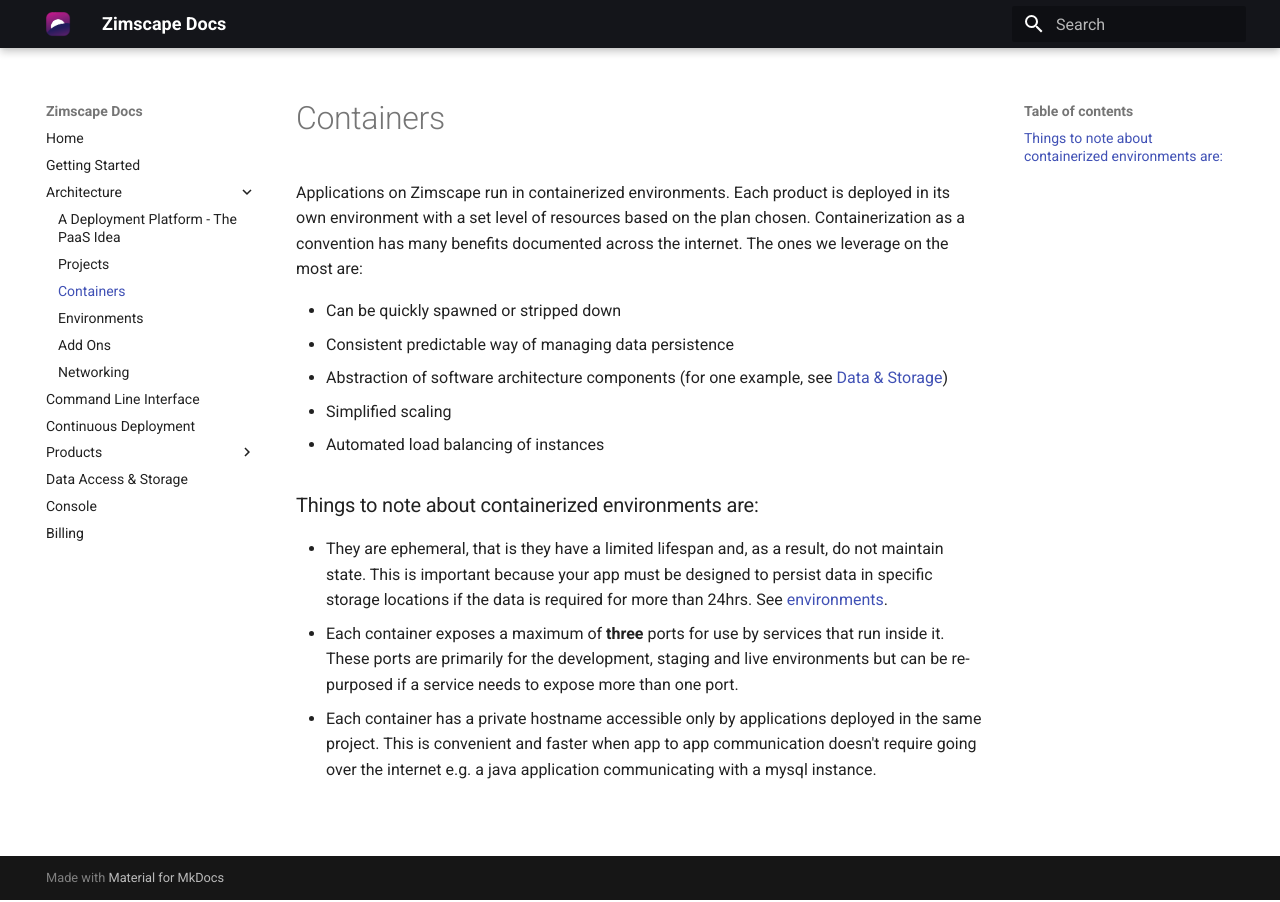
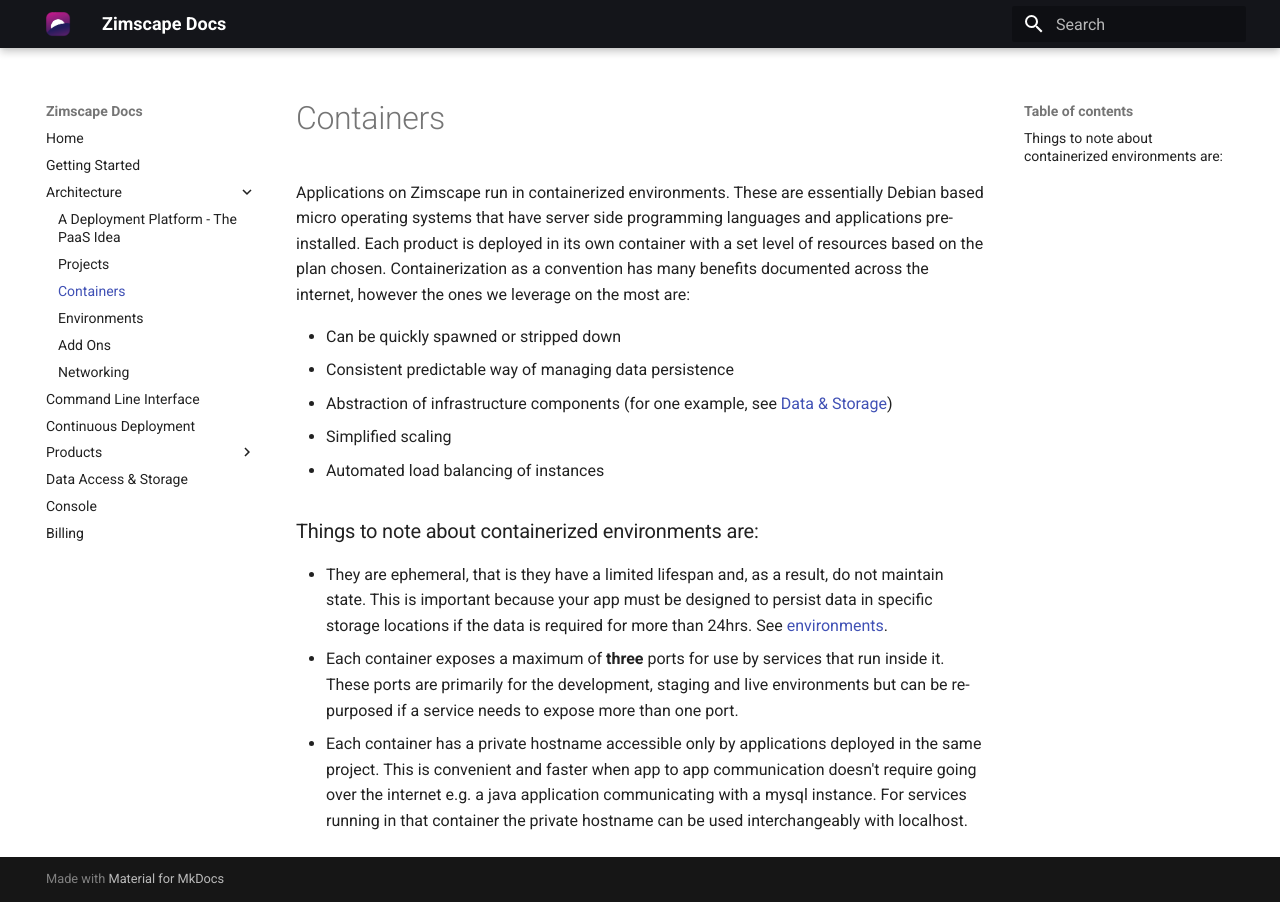
Before and after one commit to zimscape/docs, an MkDocs documentation site: the page built from docs/architecture/containers.md, in a window 1280 px wide. Built offline with MkDocs 1.6.1 and Material for MkDocs 9.7.7, drawn with Linux system fonts in a browser that asks for light colours.

Commit message:
typo fixes

```diff
--- a/docs/architecture/containers.md
+++ b/docs/architecture/containers.md
@@ -1,12 +1,14 @@
 # Containers
 
-Applications on Zimscape run in containerized environments. Each product is deployed in its own environment
-with a set level of resources based on the plan chosen. Containerization as a convention has many benefits
-documented across the internet. The ones we leverage on the most are:
+Applications on Zimscape run in containerized environments. These are essentially Debian based micro
+operating systems that have server side programming languages and applications pre-installed.
+Each product is deployed in its own container with a set level of resources based on the plan chosen.
+Containerization as a convention has many benefits documented across the internet, however the ones we
+leverage on the most are:
 
 - Can be quickly spawned or stripped down
 - Consistent predictable way of managing data persistence
-- Abstraction of software architecture components (for one example, see [Data & Storage](../data.md))
+- Abstraction of infrastructure components (for one example, see [Data & Storage](../data.md))
 - Simplified scaling
 - Automated load balancing of instances
 
@@ -20,4 +22,5 @@
 to expose more than one port.
 - Each container has a private hostname accessible only by applications deployed in the same project. This
 is convenient and faster when app to app communication doesn't require going over the internet e.g. a java
-application communicating with a mysql instance.
+application communicating with a mysql instance. For services running in that container the private hostname
+can be used interchangeably with localhost.
```
Also changed, not shown: docs/console.md (+10 -4 lines), docs/products/domains.md (+2 -2 lines), docs/products/email.md (+2 -2 lines).
